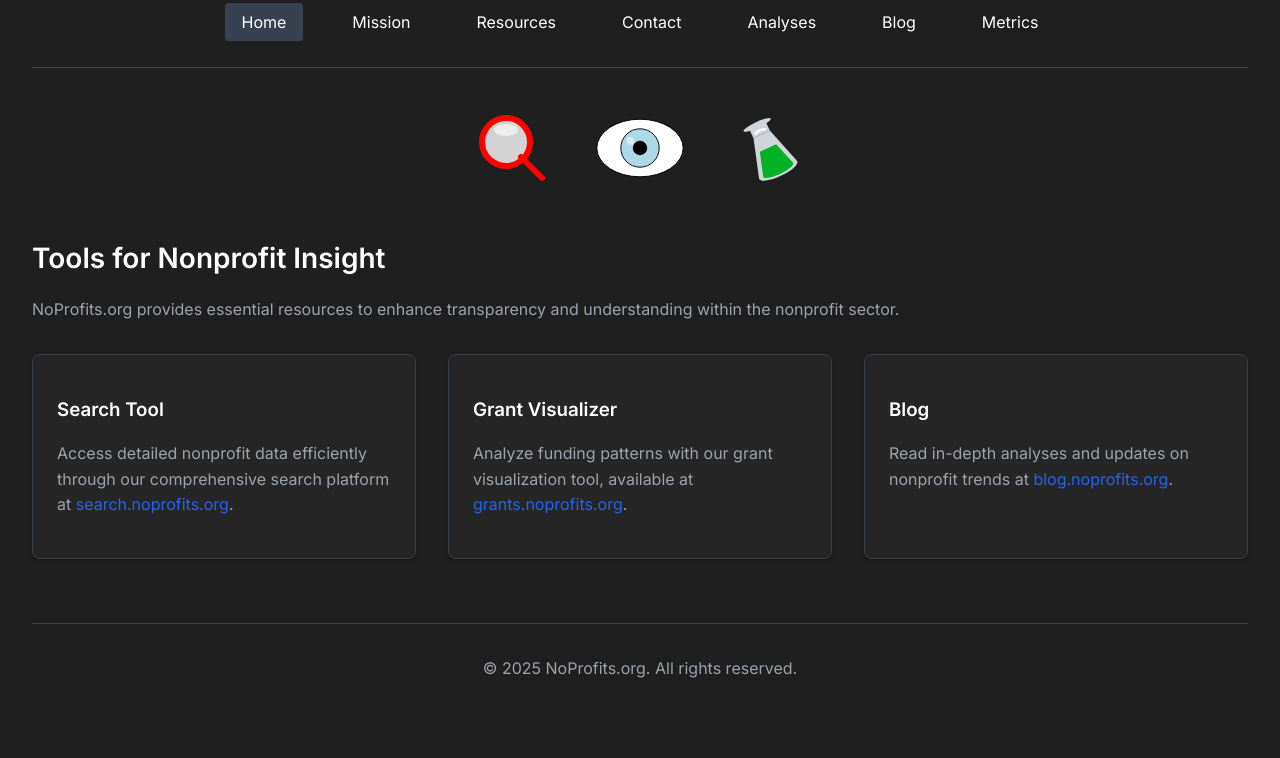
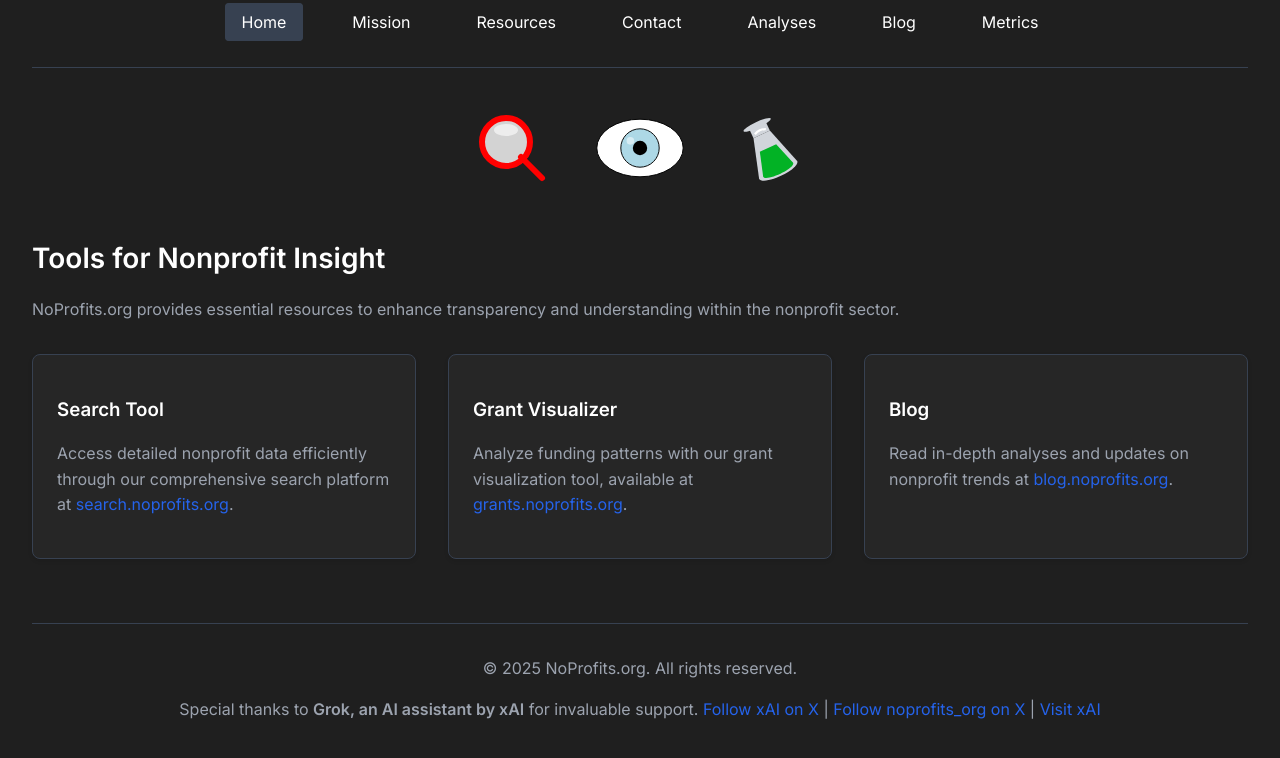
Before and after one commit to noprofits-org/noprofits-org.github.io, a plain HTML site: page index.html in a window 1280 px wide. Shown: the part 310-1068 px from the top of the page. Drawn offline with Linux system fonts and the light colour scheme.

Commit message:
updates to footer acknowledgements.

```diff
--- a/index.html
+++ b/index.html
@@ -160,6 +160,10 @@
 
     <footer>
         <p>© 2025 NoProfits.org. All rights reserved.</p>
+        <p>Special thanks to <strong>Grok, an AI assistant by xAI</strong> for invaluable support.
+           <a href="https://x.com/xAI" target="_blank">Follow xAI on X</a> |
+           <a href="https://x.com/noprofits_org" target="_blank">Follow noprofits_org on X</a> |
+           <a href="https://xai.ai" target="_blank">Visit xAI</a></p>
     </footer>
 
     <script>
```
